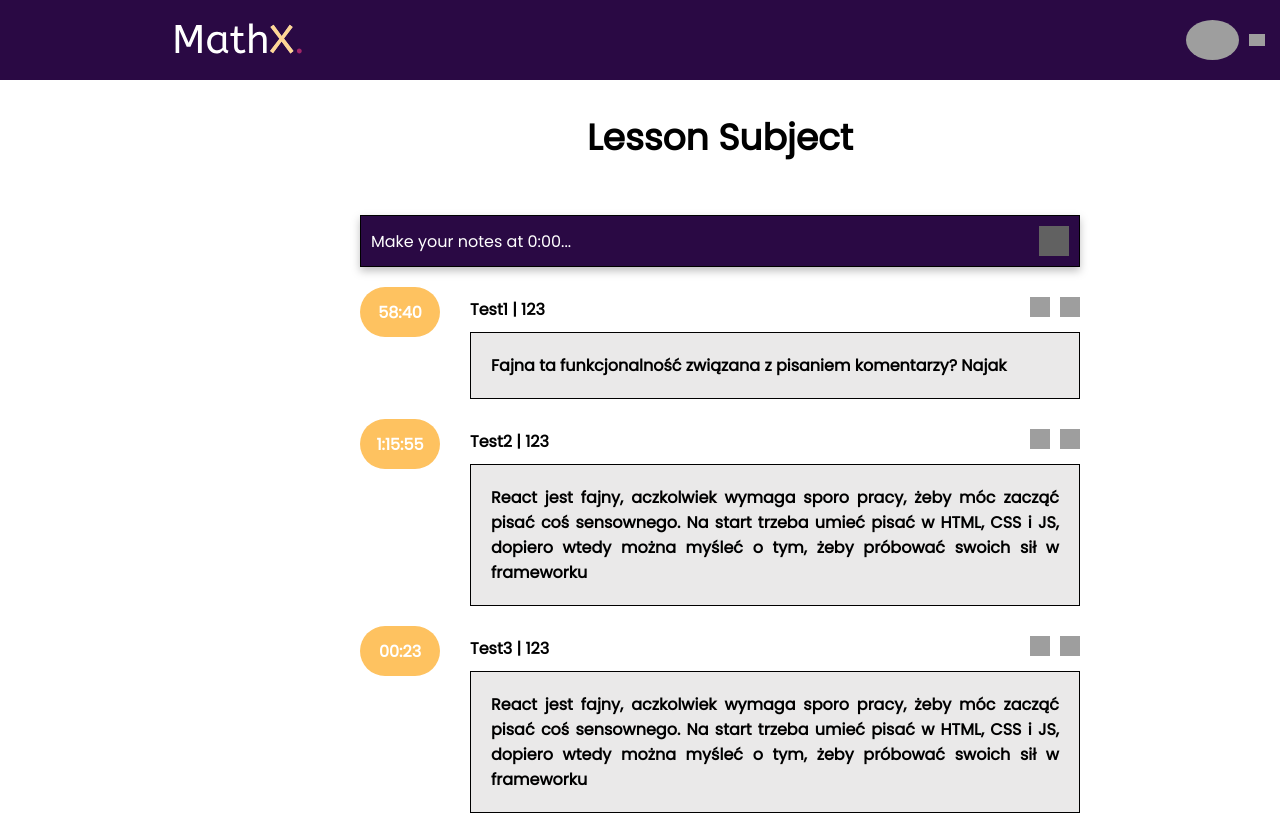
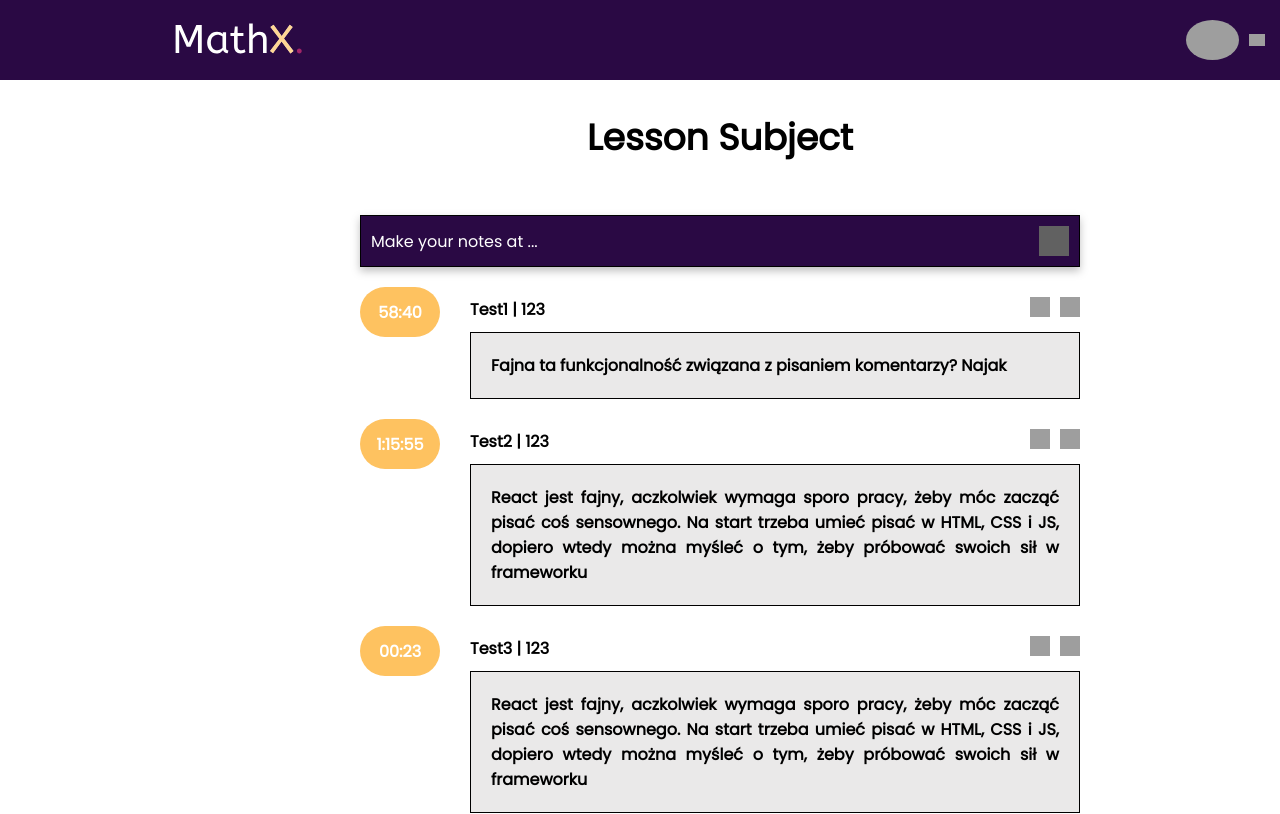
Before and after one commit to petercreams/edu-platform, a Next.js app: page /user/courses/1/lesson/1 in a window 1280 px wide. Shown: the top 814 px of the page. Built offline with nearby package versions, Linux system fonts and the light colour scheme; grey boxes are pictures that could not be loaded.

Commit message:
feat: update timestamp every sec

```diff
--- a/pages/user/courses/[courseId]/lesson/[lessonId].js
+++ b/pages/user/courses/[courseId]/lesson/[lessonId].js
@@ -29,7 +29,7 @@ const comments = [
   },
   {
     id: "12",
-    timeStamp: "125",
+    timeStamp: "5",
     noteTitle: "Test3",
     noteText:
       "React jest fajny, aczkolwiek wymaga sporo pracy, żeby móc zacząć pisać coś sensownego. Na start trzeba umieć pisać w HTML, CSS i JS, dopiero wtedy można myśleć o tym, żeby próbować swoich sił w frameworku",
@@ -50,32 +50,37 @@ const opts = {
 export default function lessonId(props) {
   const [videoProps, setVideoProps] = useState({
     videoURL: "hl1dKxlRdiM",
-    currentTime: "0:00",
+    currentTime: "00:00",
     currentState: "1",
   });
 
+  const sToTime = (seconds) => {
 
-  const sToTime = (seconds) => {
+    //cut decimal part
     let minutes = Math.trunc(seconds / 60);
+    let hours = Math.trunc(seconds / 3600);
 
     if (minutes >= 60) {
       minutes = minutes % 60;
     }
 
-    let hours = Math.trunc(seconds / 3600);
-
     let secondsLeft = seconds - minutes * 60 - hours * 3600;
 
-
-    // Change display
+    // Change time display
+    if (seconds < 10) seconds = "0" + seconds;
     if (secondsLeft < 10) secondsLeft = "0" + secondsLeft;
     if (minutes < 10) minutes = "0" + minutes;
     if (minutes < 10) hours = "0" + hours;
 
-    console.log(seconds, minutes, hours, secondsLeft);
     if (seconds < 60) return `00:${seconds}`;
     else if ((minutes >= 1) & (hours < 1)) return `${minutes}:${secondsLeft}`;
     else if (hours >= 1) return `${hours}:${minutes}:${secondsLeft}`;
+  };
+
+  const videoOnReady = (e) => {
+    const player = e.target;
+    // when player is ready - start checking current time every sec
+    startInterval(player);
   };
 
   const videoOnPause = () => {
@@ -84,35 +89,20 @@ export default function lessonId(props) {
     });
   };
 
-  const videoOnPlay = (e) => {
-    const player = e.target;
-
+  const videoOnPlay = () => {
     setVideoProps((prevState) => {
       return { ...prevState, currentState: "1" };
     });
-
-    // setTimeout(() => {
-    //   if (videoProps.currentState == 1) {
-    //     setTimeout(() => {
-    //       console.log(videoProps.currentState, "isPlaying");
-    //       console.log(Math.round(player.getCurrentTime(), 0), "ms");
-    //       setVideoProps( (prevState) => {return {...prevState, currentTime: {}} });
-    //     }, [1000]);
-    //   }
-    // });
-
-    console.log(Math.round(player.getCurrentTime(), 0), "s");
-    let currentTime = player.getCurrentTime().toFixed(0);
-    currentTime = sToTime(currentTime);
-    console.log(currentTime, "current time");
-    setVideoProps((prevState) => {
-      return { ...prevState, currentTime: `${currentTime}` };
-    });
   };
 
-  //   useEffect(() => {
-  //     setVideoProps( (prevState) => {return {...prevState, currentTime: {}}});
-  //   }, [videoProps.currentState])
+  const startInterval = (player) => {
+    setInterval(() => {
+      let currentTime = player.getCurrentTime().toFixed(0);
+      setVideoProps((prevState) => {
+        return { ...prevState, currentTime: `${currentTime}` };
+      });
+    }, 1000);
+  };
 
   const addCommentHandler = () => {};
   return (
@@ -125,13 +115,14 @@ export default function lessonId(props) {
           <YouTube
             videoId={videoProps.videoURL}
             opts={opts}
+            onReady={videoOnReady}
             onPlay={videoOnPlay}
             onPause={videoOnPause}
           />
         </div>
         <div className={styles.notes_container}>
           <div className={styles.notes_bar}>
-            <p>{`Make your notes at ${videoProps.currentTime}...`}</p>
+            <p>Make your notes at {sToTime(videoProps.currentTime)}...</p>
             <div onClick={addCommentHandler} className={styles.icon_container}>
               <img src="/icons/add.svg" />
             </div>
```
